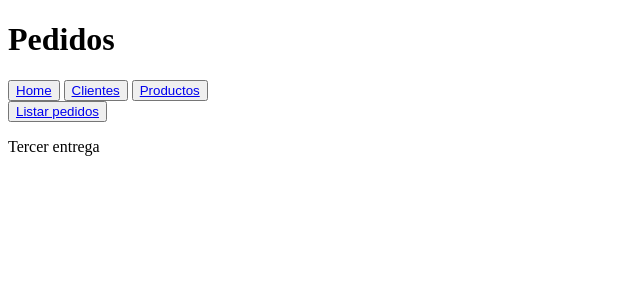
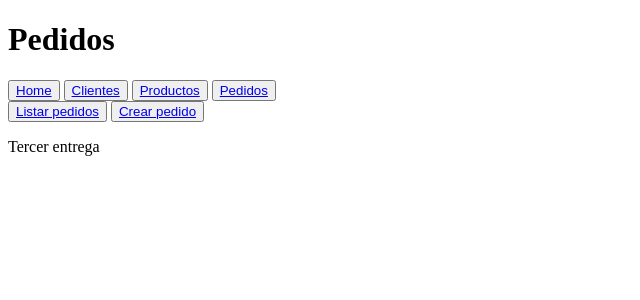
Before and after one commit to DamianMucci94/pre-DamianMucci, a Django app: page /pedidos/ in a window 1280 px wide. Shown: the top 300 px of the page, without its empty margins (0-640 px from the left). Run offline with Django 5.2, Linux system fonts and the light colour scheme.

Commit message:
feat: Tercer Entrega

```diff
--- a/project/clientes/templates/clientes/index.html
+++ b/project/clientes/templates/clientes/index.html
@@ -7,4 +7,5 @@
 {% block main %}
     <button><a href="{% url 'clientes:pais_list' %}">Listar países</a></button>
     <button><a href="{% url 'clientes:cliente_list' %}">Listar clientes</a></button>
+    <button><a href="{% url 'clientes:cliente_create' %}">Crear cliente</a></button>
 {% endblock main %}
--- a/project/core/templates/core/componentes/navbar.html
+++ b/project/core/templates/core/componentes/navbar.html
@@ -1,3 +1,4 @@
 <button><a href="{% url 'core:index' %}">Home</a></button>
 <button><a href="{% url 'clientes:index' %}">Clientes</a></button>
 <button><a href="{% url 'productos:index' %}">Productos</a></button>
+<button><a href="{% url 'pedidos:index' %}">Pedidos</a></button>
--- a/project/pedidos/templates/pedidos/index.html
+++ b/project/pedidos/templates/pedidos/index.html
@@ -5,5 +5,6 @@
 {% endblock header %}
 
 {% block main %}
-    <button><a href="{% url 'pedidos:pedidos_list' %}">Listar pedidos</a></button>
+    <button><a href="{% url 'pedidos:pedido_list' %}">Listar pedidos</a></button>
+    <button><a href="{% url 'pedidos:pedido_create' %}">Crear pedido</a></button>
 {% endblock main %}
--- a/project/pedidos/urls.py
+++ b/project/pedidos/urls.py
@@ -5,6 +5,6 @@ app_name = "pedidos"
 
 urlpatterns = [
     path("", views.index,name="index"),
-    path('pedidos/list', views.pedido_list, name='pedidos_list'),
-    path('pedidos/create', views.pedido_create, name='pedidos_create'),
+    path('pedidos/list', views.pedido_list, name='pedido_list'),
+    path('pedidos/create', views.pedido_create, name='pedido_create'),
 ]
--- a/project/productos/templates/productos/index.html
+++ b/project/productos/templates/productos/index.html
@@ -6,4 +6,5 @@
 
 {% block main %}
     <button><a href="{% url 'productos:productocategoria_list' %}">Listar Categorías de Productos</a></button>
+    <button><a href="{% url 'productos:productocategoria_create' %}">Crear producto</a></button>
 {% endblock main %}
```
Also changed, not shown: project/pedidos/templates/pedidos/pedido_list.html (renamed from project/pedidos/templates/pedidos/pedidos_list.html).
